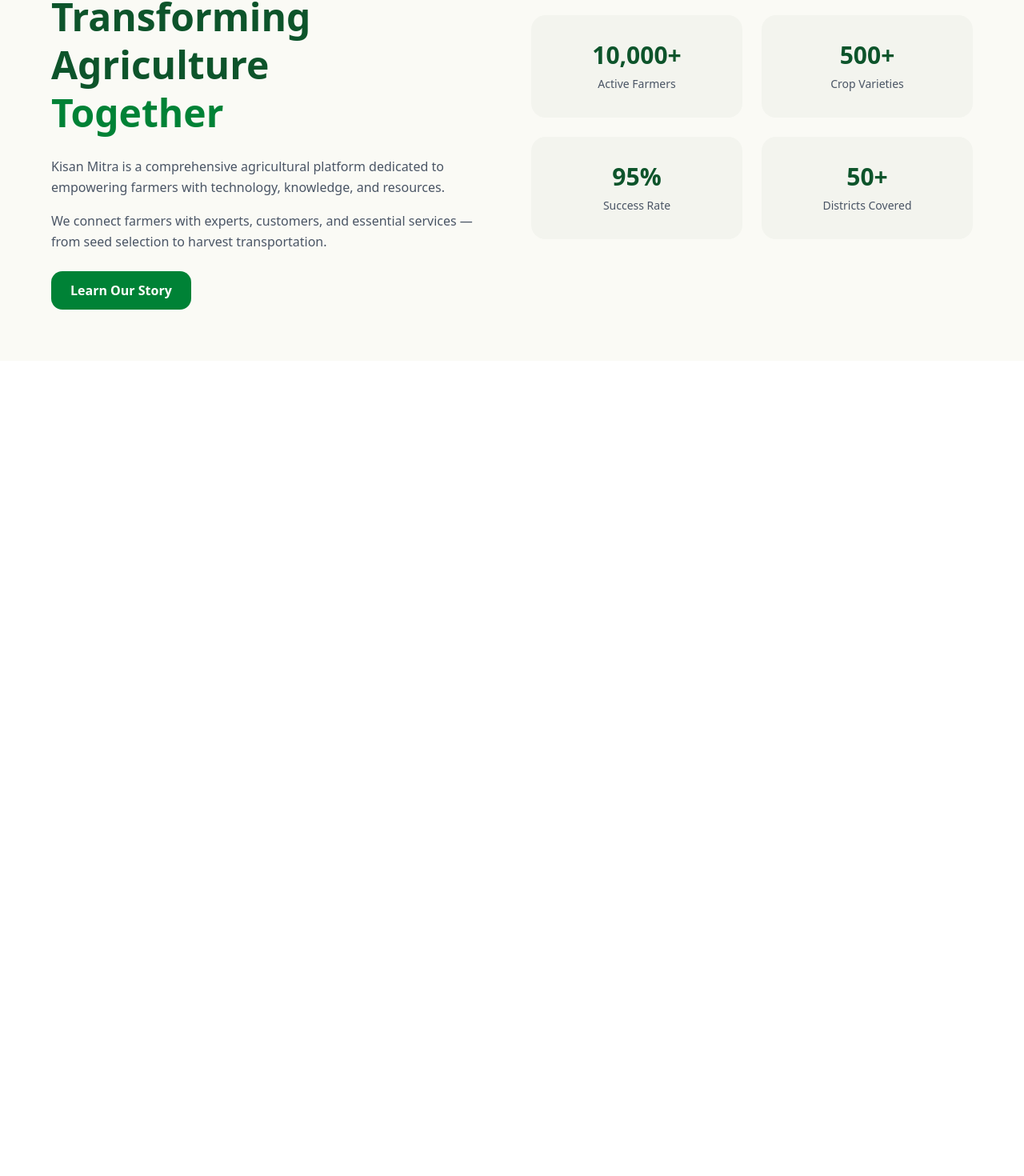
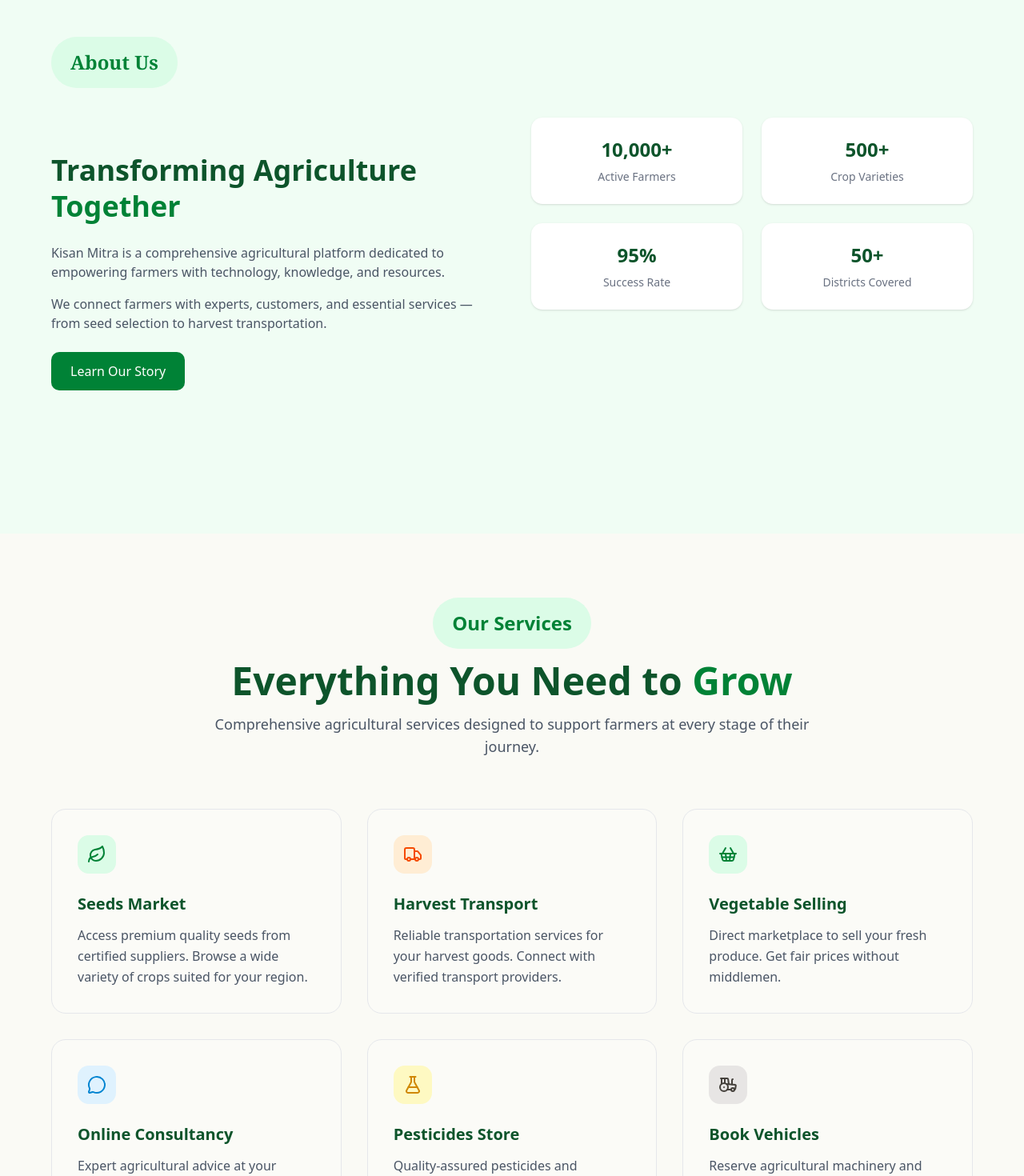
Before and after one commit to Starboy7704/kisan-mithra-react, a React (Vite) app: page /herosection in a window 1280 px wide. Shown: the part 933-2403 px from the top of the page at 80% size. Before the commit the page ends 1384 px from the top, so only its background shows below. Built offline with nearby package versions, Linux system fonts and the light colour scheme; no server answers.

Commit message:
feat: add Services section about section with Tailwind UI cards

```diff
--- a/src/pages/AboutSection.jsx
+++ b/src/pages/AboutSection.jsx
@@ -1,60 +1,69 @@
-import React from "react";
+
+import React from 'react'
 
 const AboutSection = () => {
   return (
-    <section className="bg-[#fafaf5] px-6 md:px-16 py-16">
+   <div>
+<section
+  id="aboutsection"
+  className="min-h-screen scroll-mt-24 bg-green-50 px-6 py-16 flex items-center"
+>
+  <div className="max-w-6xl mx-auto w-full">
     <div className="grid grid-cols-1 lg:grid-cols-2 gap-12 items-center">
+
       {/* LEFT CONTENT */}
       <div>
-          <span className="flex items-center justify-center bg-green-100 text-green-700 text-2xl font-bold px-4 py-1 rounded-full mb-5">
+        <div className="flex justify-center lg:justify-start mb-20">
+          <span className="inline-block bg-green-100 text-green-700 text-2xl font-serif font-bold px-6 py-4 rounded-full">
             About Us
           </span>
+        </div>
 
-          <h2 className="text-4xl md:text-5xl font-bold text-green-900 leading-tight mb-6">
+        <h2 className="text-3xl md:text-4xl font-bold text-green-900 leading-tight mb-6">
           Transforming Agriculture <br />
           <span className="text-green-700">Together</span>
         </h2>
 
-          <p className="text-gray-600 mb-4 leading-relaxed">
+        <p className="text-gray-600 mb-4">
           Kisan Mitra is a comprehensive agricultural platform dedicated to
           empowering farmers with technology, knowledge, and resources.
         </p>
 
-          <p className="text-gray-600 mb-6 leading-relaxed">
+        <p className="text-gray-600 mb-6">
           We connect farmers with experts, customers, and essential services —
           from seed selection to harvest transportation.
         </p>
 
-          <button className="bg-green-700 hover:bg-green-800 text-white font-semibold px-6 py-3 rounded-xl transition">
+        <button className="bg-green-700 text-white px-6 py-3 rounded-lg font-medium hover:bg-green-800 transition">
           Learn Our Story
         </button>
       </div>
 
       {/* RIGHT STATS */}
       <div className="grid grid-cols-2 gap-6">
-          <div className="bg-[#f3f4ee] rounded-2xl p-8 text-center">
-            <h3 className="text-3xl font-bold text-green-900">10,000+</h3>
-            <p className="text-gray-600 text-sm mt-2">Active Farmers</p>
+        {[
+          ["10,000+", "Active Farmers"],
+          ["500+", "Crop Varieties"],
+          ["95%", "Success Rate"],
+          ["50+", "Districts Covered"],
+        ].map(([value, label]) => (
+          <div
+            key={label}
+            className="bg-white rounded-xl p-6 text-center shadow-sm"
+          >
+            <h3 className="text-2xl font-bold text-green-900">{value}</h3>
+            <p className="text-gray-500 text-sm mt-2">{label}</p>
+          </div>
+        ))}
       </div>
 
-          <div className="bg-[#f3f4ee] rounded-2xl p-8 text-center">
-            <h3 className="text-3xl font-bold text-green-900">500+</h3>
-            <p className="text-gray-600 text-sm mt-2">Crop Varieties</p>
-          </div>
-
-          <div className="bg-[#f3f4ee] rounded-2xl p-8 text-center">
-            <h3 className="text-3xl font-bold text-green-900">95%</h3>
-            <p className="text-gray-600 text-sm mt-2">Success Rate</p>
-          </div>
-
-          <div className="bg-[#f3f4ee] rounded-2xl p-8 text-center">
-            <h3 className="text-3xl font-bold text-green-900">50+</h3>
-            <p className="text-gray-600 text-sm mt-2">Districts Covered</p>
-          </div>
     </div>
   </div>
 </section>
-  );
-};
 
-export default AboutSection;
+</div>
+
+  )
+}
+
+export default AboutSection
--- a/src/pages/Herosection.jsx
+++ b/src/pages/Herosection.jsx
@@ -6,6 +6,7 @@ import { Button } from "@/components/ui/button";
 import { ArrowRight, Leaf, Sun, Droplets } from "lucide-react";
 import Navbar from "./Navbar";
 import AboutSection from "./AboutSection";
+import ServicesSection from "./ServicesSection";
 
 function HeroSection() {
   return (
@@ -91,11 +92,11 @@ function HeroSection() {
 
             {/* User Roles */}
             <div
-              className="mt-16 animate-fade-up"
+              className="mt-8 animate-fade-up"
               style={{ animationDelay: "0.4s" }}
             >
               <p className="text-sm text-muted-foreground mb-4">Join as</p>
-              <div className="flex flex-wrap justify-center gap-3">
+              <div className="flex flex-wrap justify-center gap-4">
                 {["Farmer", "Customer", "Doctor", "Admin"].map((role) => (
                   <span
                     key={role}
@@ -126,7 +127,18 @@ function HeroSection() {
       </section>
 
 {/* aboutsection */}
-      <AboutSection/>
+
+
+   <section id="aboutsection">
+  <AboutSection />
+</section>
+
+
+            {/* services section */}
+   <section id="servicesSection">
+  <ServicesSection/>
+</section>
+
     </div>
   );
 }
--- a/src/pages/Navbar.jsx
+++ b/src/pages/Navbar.jsx
@@ -32,9 +32,9 @@ const Navbar = () => {
 
 </Link>
       <div className="flex items-center gap-6">
-        <Link to="/home">Home</Link>
-        <Link to="/AboutSection">About</Link>
-        <Link to="/services">Services</Link>
+      <a href="">Home</a>
+       <a href="#aboutsection">About</a>
+        <a href="#servicesSection">Services</a>
 
         <DropdownMenu>
           <DropdownMenuTrigger className="cursor-pointer">
--- /dev/null
+++ b/src/pages/ServicesSection.jsx
@@ -0,0 +1,112 @@
+import React from "react";
+import {
+  Leaf,
+  Truck,
+  ShoppingBasket,
+  MessageCircle,
+  FlaskConical,
+  Tractor,
+} from "lucide-react";
+
+const services = [
+  {
+    title: "Seeds Market",
+    description:
+      "Access premium quality seeds from certified suppliers. Browse a wide variety of crops suited for your region.",
+    icon: Leaf,
+    bg: "bg-green-100",
+    iconColor: "text-green-700",
+  },
+  {
+    title: "Harvest Transport",
+    description:
+      "Reliable transportation services for your harvest goods. Connect with verified transport providers.",
+    icon: Truck,
+    bg: "bg-orange-100",
+    iconColor: "text-orange-600",
+  },
+  {
+    title: "Vegetable Selling",
+    description:
+      "Direct marketplace to sell your fresh produce. Get fair prices without middlemen.",
+    icon: ShoppingBasket,
+    bg: "bg-green-100",
+    iconColor: "text-green-700",
+  },
+  {
+    title: "Online Consultancy",
+    description:
+      "Expert agricultural advice at your fingertips. Connect with specialists for crop-specific guidance.",
+    icon: MessageCircle,
+    bg: "bg-sky-100",
+    iconColor: "text-sky-600",
+  },
+  {
+    title: "Pesticides Store",
+    description:
+      "Quality-assured pesticides and fertilizers. Safe products with proper usage guidelines.",
+    icon: FlaskConical,
+    bg: "bg-yellow-100",
+    iconColor: "text-yellow-600",
+  },
+  {
+    title: "Book Vehicles",
+    description:
+      "Reserve agricultural machinery and vehicles. Tractors, harvesters, and more on demand.",
+    icon: Tractor,
+    bg: "bg-stone-200",
+    iconColor: "text-stone-700",
+  },
+];
+
+const ServicesSection = () => {
+  return (
+    <section className="bg-[#fafaf5] py-20 px-6 md:px-16">
+      {/* Header */}
+      <div className="text-center max-w-3xl mx-auto mb-16">
+        <span className="inline-block bg-green-100 text-green-700 text-2xl font-semibold px-6 py-4 rounded-full mb-4">
+          Our Services
+        </span>
+
+        <h2 className="text-4xl md:text-5xl font-bold text-green-900 mb-4">
+          Everything You Need to{" "}
+          <span className="text-green-700">Grow</span>
+        </h2>
+
+        <p className="text-gray-600 text-lg">
+          Comprehensive agricultural services designed to support farmers at
+          every stage of their journey.
+        </p>
+      </div>
+
+      {/* Services Grid */}
+      <div className="grid grid-cols-1 md:grid-cols-2 lg:grid-cols-3 gap-8">
+        {services.map((service, index) => {
+          const Icon = service.icon;
+          return (
+            <div
+              key={index}
+              className="bg-[#fbfbf7] border border-gray-200 rounded-2xl p-8 hover:shadow-lg transition"
+            >
+              <div
+                className={`w-12 h-12 flex items-center justify-center rounded-xl mb-6 ${service.bg}`}
+              >
+                <Icon className={`w-6 h-6 ${service.iconColor}`} />
+              </div>
+
+              <h3 className="text-xl font-semibold text-green-900 mb-3">
+                {service.title}
+              </h3>
+
+              <p className="text-gray-600 leading-relaxed">
+                {service.description}
+              </p>
+            </div>
+          );
+        })}
+      </div>
+    </section>
+  );
+};
+
+export default ServicesSection;
```
Lines whose indentation alone changed are shown as unchanged.
